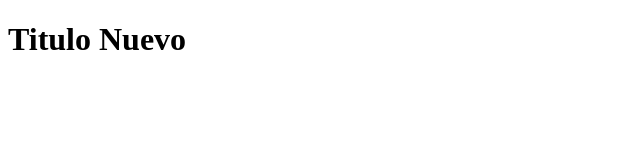
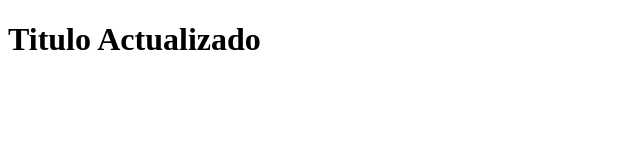
Before and after one commit to L210662/repositorio, a plain HTML site: page index.html in a window 1280 px wide. Shown: the whole page, without its empty margins (0-640 px from the left). Drawn offline with Linux system fonts and the light colour scheme.

Commit message:
Otra modificación

```diff
--- a/index.html
+++ b/index.html
@@ -6,6 +6,6 @@
     <title>Demo Git</title>
 </head>
 <body>
-    <h1>Titulo Nuevo</h1>
+    <h1>Titulo Actualizado</h1>
 </body>
 </html>
```
